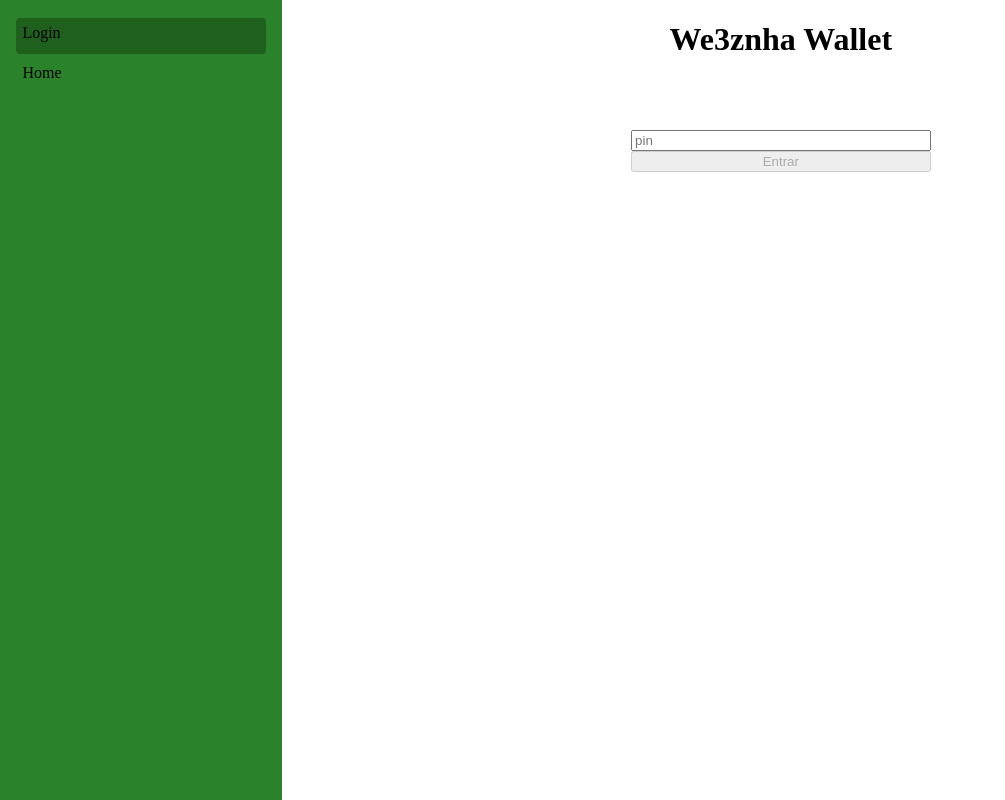
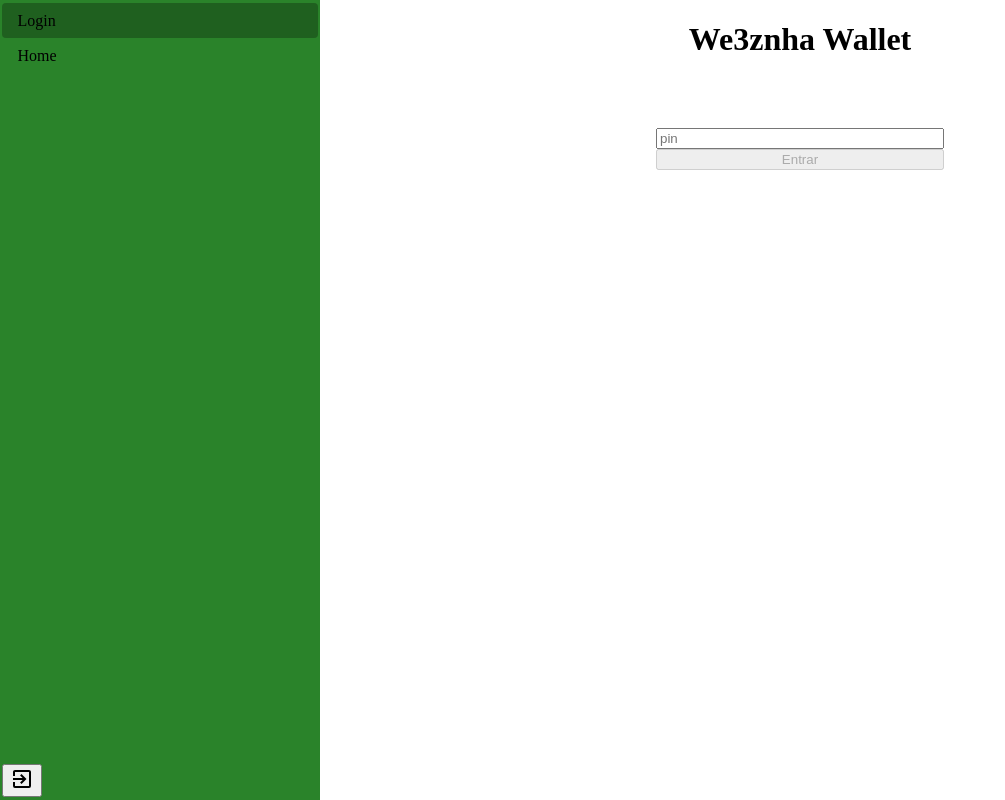
Before and after one commit to AllWKA/we3znhawallet, a Vue app: page / in a window 1280 px wide. Shown: the whole page, without its empty margins (0-1005 px from the left). Built offline with nearby package versions, Linux system fonts and the light colour scheme; no server answers.

Commit message:
include logout button, save token in session storage and use verification pin for signin: #30

```diff
--- a/src/App.vue
+++ b/src/App.vue
@@ -1,36 +1,46 @@
 <template>
   <div class="app">
-    <MenuNavBar />
-    <router-view />
+    <div style="width: 25%; height: 100%">
+      <MenuNavBar/>
+    </div>
+    <div style="width: 75%; height: 100%">
+      <router-view/>
+    </div>
   </div>
 </template>
 <script>
 import MenuNavBar from "@/components/menu-nav-bar/MenuNavBar.vue"
 
 export default {
-  components:{
+  components: {
     MenuNavBar
   }
 }
 </script>
 <style>
-:root{
+:root {
   --menu-nav-bar-bg-color: #2a832a;
   --menu-nav-bar-item-hover: #329a32;
   --menu-nav-bar-item-active: #1f601f;
 }
+
 html, body {
   height: 100vh;
+  width: 100vw;
   margin: 0;
   overflow: hidden;
-}
-
-.app{
-  display: flex;
-  height: 100vh;
 }
 
 .error-message {
   color: red;
 }
 </style>
+
+<style scoped>
+.app {
+  display: flex;
+  height: 100%;
+  width: 100%;
+  overflow: auto;
+}
+</style>
--- a/src/components/menu-nav-bar/MenuNavBar.vue
+++ b/src/components/menu-nav-bar/MenuNavBar.vue
@@ -1,7 +1,17 @@
 <template>
   <div class="sidebar">
-    <MenuNavBarLink to="/" name="Login" />
-    <MenuNavBarLink to="/home" name="Home" />
+    <div class="menu-navigation">
+      <MenuNavBarLink to="/" name="Login"/>
+      <MenuNavBarLink to="/home" name="Home"/>
+    </div>
+
+    <div class="menu-footer">
+      <button>
+        <span class="close" @click="logOut">
+          <img src="../../assets/icons/exit-to-app.svg" alt="close-icon">
+        </span>
+      </button>
+    </div>
   </div>
 </template>
 
@@ -11,19 +21,44 @@ import MenuNavBarLink from "@/components/menu-nav-bar/MenuNavBarLink.vue"
 export default {
   name: "MenuNavBar",
   components: {
-    MenuNavBarLink,
+    MenuNavBarLink
   },
+  methods: {
+    logOut(event) {
+      event.preventDefault()
+
+      localStorage['token'] = null
+
+      this.$router.push('/')
+    }
+  }
 }
 </script>
 
-<style>
+<style scoped>
 .sidebar {
   background-color: var(--menu-nav-bar-bg-color);
-  width: 25%;
+  width: 100%;
   height: 100%;
-  overflow: hidden;
-  padding: 1rem;
+  /* padding: 1%; ---> padding adds height somehow */
   display: flex;
   flex-direction: column;
+  justify-content: space-between;
+  align-items: center;
+}
+
+.menu-navigation {
+  width: 100%;
+  display: flex;
+  flex-direction: column;
+  padding-top: 1%;
+  padding-left: 1%;
+}
+
+.menu-footer {
+  display: flex;
+  justify-items: flex-end;
+  width: 99%;
+  padding: 1%;
 }
 </style>
--- a/src/components/menu-nav-bar/MenuNavBarLink.vue
+++ b/src/components/menu-nav-bar/MenuNavBarLink.vue
@@ -1,7 +1,7 @@
 <template>
-  <router-link class="link" :to="to" :class="{ active: isActive }">
-    <div>{{ name }}</div>
-  </router-link>
+  <div class="link" @click="navigate" :class="{ active: isActive }">
+    <span style="margin-left: 5%">{{ name }}</span>
+  </div>
 </template>
 
 <script>
@@ -16,6 +16,11 @@ export default {
       isActive: false,
     }
   },
+  methods: {
+    navigate() {
+      this.$router.push(this.to)
+    }
+  },
   watch: {
     '$route': {
       deep: true,
@@ -28,22 +33,21 @@ export default {
 }
 </script>
 
-<style>
+<style scoped>
 .link {
+  display: flex;
+  align-items: center;
   color: black;
   cursor: pointer;
-  margin: 0.1em 0;
-  padding: 0.4em;
   border-radius: 0.25em;
-  height: 1.5em;
-  text-decoration: none;
+  height: 35px;
+  width: 99%;
 }
+
 .link:hover {
   background-color: var(--menu-nav-bar-item-hover);
 }
-.link:active {
-  background-color: var(--menu-nav-bar-item-active);
-}
+
 .link.active {
   background-color: var(--menu-nav-bar-item-active);
 }
--- a/src/views/Login.vue
+++ b/src/views/Login.vue
@@ -30,7 +30,7 @@ export default {
         const response = await this.$axios.post('/login', { pin: this.pin })
 
         if (response.data) {
-          localStorage['token'] = response.data
+          sessionStorage['token'] = response.data
           await this.$router.push('/home')
         } else {
           this.errorMessage = !response ? 'Pin incorrecto' : ''
--- a/src/views/Signin.vue
+++ b/src/views/Signin.vue
@@ -3,6 +3,9 @@
     <h1>Establece tu Pin</h1>
 
     <input type="text" v-model="pin" maxlength="4" minlength="4" placeholder="pin" required>
+
+    <p>Repite la contraseña</p>
+    <input type="text" v-model="verificationPin" maxlength="4" minlength="4" placeholder="pin de verificación" required>
 
     <p class="error-message">{{ errorMessage }}</p>
     <br>
@@ -23,6 +26,7 @@ export default {
   data() {
     return {
       pin: '',
+      verificationPin: '',
       errorMessage: ''
     }
   },
@@ -30,12 +34,12 @@ export default {
     async signin(event) {
       event.preventDefault()
 
-      if (isNaN(this.pin) || (this.pin.length !== 0 && this.pin.length < 4)) {
+      if (isNaN(this.pin) || (this.pin.length !== 0 && this.pin.length < 4) || this.pin !== this.verificationPin) {
         return
       }
 
       try {
-        await this.$axios.post('/signin', { pin: this.pin })
+        await this.$axios.post('/signin', { pin: this.pin, verificationPin: this.verificationPin })
 
         await this.$router.push('/')
       } catch (e) {
@@ -52,6 +56,19 @@ export default {
 
       if (this.pin.length !== 0 && this.pin.length < 4) {
         this.errorMessage = 'El pin tiene que tener 4 dígitos'
+        return
+      }
+
+      if (this.verificationPin.length && this.pin !== this.verificationPin) {
+        this.errorMessage = 'El pin y el pin de verificación no coinciden'
+        return
+      }
+
+      this.errorMessage = ''
+    },
+    verificationPin() {
+      if (this.verificationPin.length && this.pin !== this.verificationPin) {
+        this.errorMessage = 'El pin y el pin de verificación no coinciden'
         return
       }
 
```
Also changed, not shown: src/assets/icons/exit-to-app.svg (added), src/assets/logo.png (deleted).
